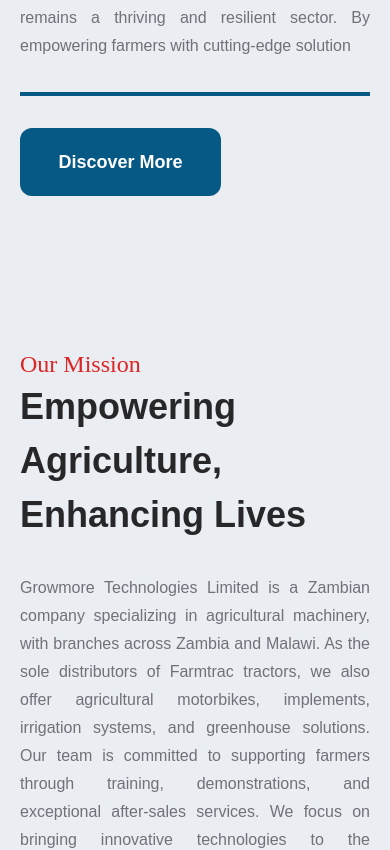
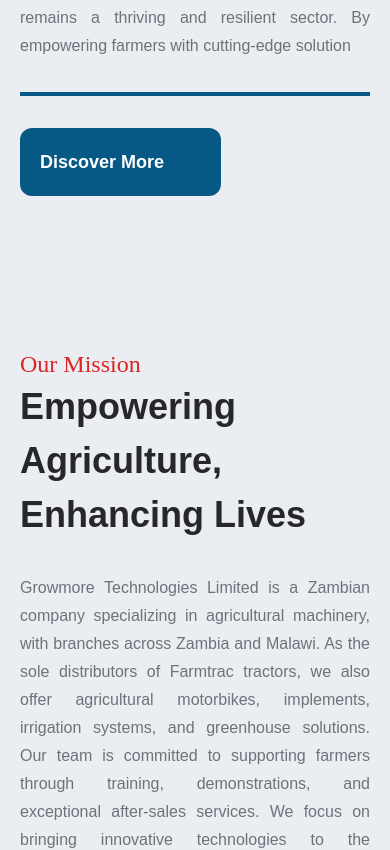
Before and after one commit to sidsagwekar16/growmore-24, a React (Create React App) app: page /about in a window 390 px wide. Shown: the part 2322-3172 px from the top of the page. Built offline with nearby package versions, Linux system fonts and the light colour scheme.

Commit message:
address fix

```diff
--- a/src/components/about-page/aboutPage/AboutPage.tsx
+++ b/src/components/about-page/aboutPage/AboutPage.tsx
@@ -47,6 +47,7 @@
   heading="Transforming Agriculture, Empowering Communities"
   description="At Growmore Technologies Limited, we envision a future where modern technology and sustainable practices revolutionize the agricultural landscape in Africa. Our goal is to equip farmers with state-of-the-art machinery and knowledge to enhance productivity, efficiency, and profitability.Through innovation and dedication, we strive to bridge the gap between tradition and technology, ensuring that agriculture remains a thriving and resilient sector. By empowering farmers with cutting-edge solution"
   buttonText="Discover More"
+  buttonLink="/blog" // Add this line
   imageSrc="https://agfundernews.com/wp-content/uploads/2022/08/281832544_4872557739523316_4916680536175142455_n.jpeg"
 />
 
@@ -55,6 +56,7 @@
   heading="Empowering Agriculture, Enhancing Lives"
   description="Growmore Technologies Limited is a Zambian company specializing in agricultural machinery, with branches across Zambia and Malawi. As the sole distributors of Farmtrac tractors, we also offer agricultural motorbikes, implements, irrigation systems, and greenhouse solutions. Our team is committed to supporting farmers through training, demonstrations, and exceptional after-sales services. We focus on bringing innovative technologies to the agriculture sector, driving sustainable growth and mechanization for a prosperous future."
   buttonText="View Products"
+  buttonLink="/categories" // Add this line
   imageSrc="https://cdn.builder.io/api/v1/image/assets/2dcb31e5737f4026b1bb340f0bb21a44/62df320f6d949eaac5f249fda322a84a5fc541b3b439c773544ffc7b9043b26c?apiKey=2dcb31e5737f4026b1bb340f0bb21a44&"
   isReversed={true}
 />
--- a/src/components/about-page/aboutPage/components/ContentSection.tsx
+++ b/src/components/about-page/aboutPage/components/ContentSection.tsx
@@ -1,4 +1,5 @@
 import * as React from "react";
+import { Link } from "react-router-dom";
 import { ContentSectionProps } from "../types/types";
 
 export const ContentSection: React.FC<ContentSectionProps> = ({
@@ -7,13 +8,17 @@
   description,
   buttonText,
   imageSrc,
+  buttonHref,
+  buttonLink,
   isReversed = false,
 }) => {
   const content = (
-    <div className="flex flex-col 50 sm:w-[50vw] max-md:max-w-full">
+    <div className="flex flex-col sm:w-[50vw] max-md:max-w-full">
       <div className="flex flex-col w-full max-md:max-w-full">
-        <div className="text-2xl text-red-600 max-md:max-w-full font-covered">{title}</div>
-        <div className="self-start text-5xl font-manrope font-semibold leading-[58px] text-zinc-800 max-md:max-w-full max-md:text-4xl max-md:leading-[54px]">
+        <div className="text-2xl text-red-600 font-covered max-md:max-w-full">
+          {title}
+        </div>
+        <div className="text-5xl font-manrope font-semibold leading-[58px] text-zinc-800 max-md:max-w-full max-md:text-4xl max-md:leading-[54px]">
           {heading}
         </div>
       </div>
@@ -21,12 +26,26 @@
         {description}
       </div>
       <div className="flex mt-8 max-w-full bg-sky-800 min-h-[4px] w-[635px]" />
-      <button
-        className="overflow-hidden font-manrope font-semibold px-9 py-4 mt-8 max-w-full text-lg leading-loose text-white bg-sky-800 rounded-xl w-[201px] max-md:px-5"
-        aria-label={buttonText}
-      >
-        {buttonText}
-      </button>
+
+      {buttonLink ? (
+        <Link
+          to={buttonLink}
+          className="overflow-hidden font-manrope font-semibold px-9 py-4 mt-8 max-w-full text-lg leading-loose text-white bg-sky-800 rounded-xl w-[201px] max-md:px-5"
+          aria-label={buttonText}
+        >
+          {buttonText}
+        </Link>
+      ) : buttonHref ? (
+        <a
+          href={buttonHref}
+          target="_blank"
+          rel="noopener noreferrer"
+          className="overflow-hidden font-manrope font-semibold px-9 py-4 mt-8 max-w-full text-lg leading-loose text-white bg-sky-800 rounded-xl w-[201px] max-md:px-5"
+          aria-label={buttonText}
+        >
+          {buttonText}
+        </a>
+      ) : null}
     </div>
   );
 
--- a/src/components/about-page/aboutPage/types/types.ts
+++ b/src/components/about-page/aboutPage/types/types.ts
@@ -21,6 +21,8 @@
   buttonText: string;
   imageSrc: string;
   isReversed?: boolean;
+  buttonHref?: string; // for external
+  buttonLink?: string; // for internal routing
 }
 
 export interface QuickLinkProps {
--- a/src/components/services.tsx
+++ b/src/components/services.tsx
@@ -53,16 +53,16 @@
       title: "Contact",
       subtitle: "Contact",
       description: (
+
         <ul>
-          Plot No. 5284 Buyantanshi Road, Lusaka, Zambia
+          Plot No. 12114 Mumbwa Rd, Area 10101, Zambia
+
+
+
           <br />
-          P.O. Box 35168, Lusaka
+          (+260) (979) 121827
           <br />
-          (+260) (211) 241477/387001/9
-          <br />
-          (+260) (211) 846224/846225
-          <br />
-          saro@saroagri.co.zm
+          info@growmoreweb.com
         </ul>
       ),
 
```
Lines whose indentation alone changed are shown as unchanged.
